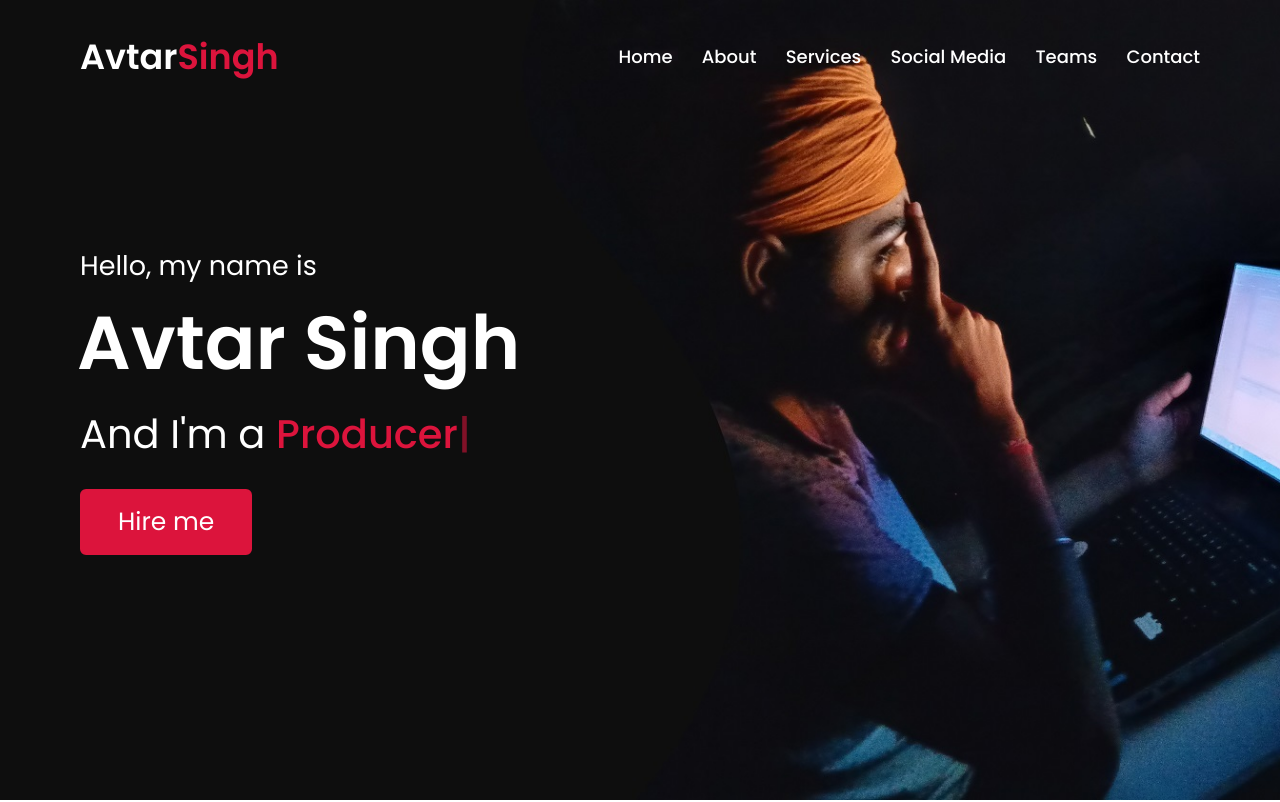
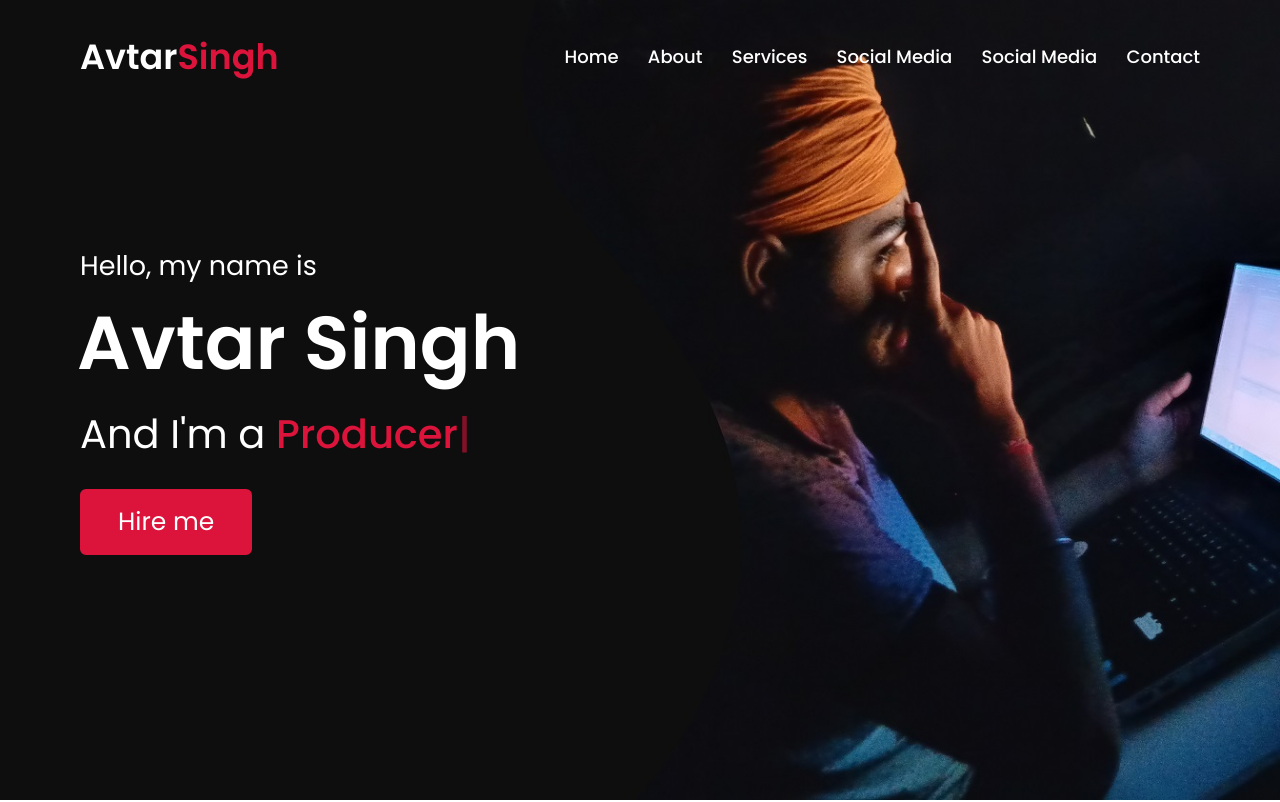
Before and after one commit to TheAvtarSingh/theavtarsingh.github.io, a plain HTML site: page index.html in a window 1280 px wide. Shown: the top 802 px of the page. Drawn offline with nearby package versions, Linux system fonts and the light colour scheme.

Commit message:
Update index.html

```diff
--- a/index.html
+++ b/index.html
@@ -36,7 +36,7 @@
                 <li><a href="#about" class="menu-btn">About</a></li>
                 <li><a href="#services" class="menu-btn">Services</a></li>
                 <li><a href="#skills" class="menu-btn">Social Media</a></li>
-                <li><a href="#teams" class="menu-btn">Teams</a></li>
+                <li><a href="#teams" class="menu-btn">Social Media</a></li>
                 <li><a href="#contact" class="menu-btn">Contact</a></li>
             </ul>
 
```
